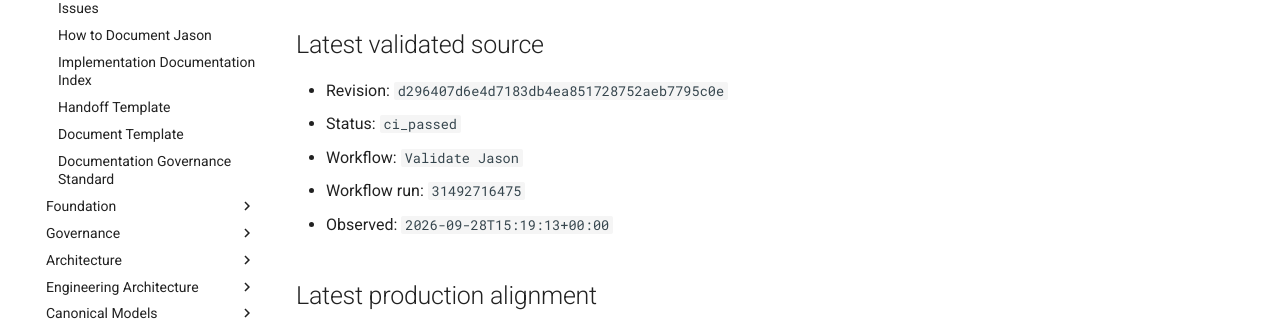
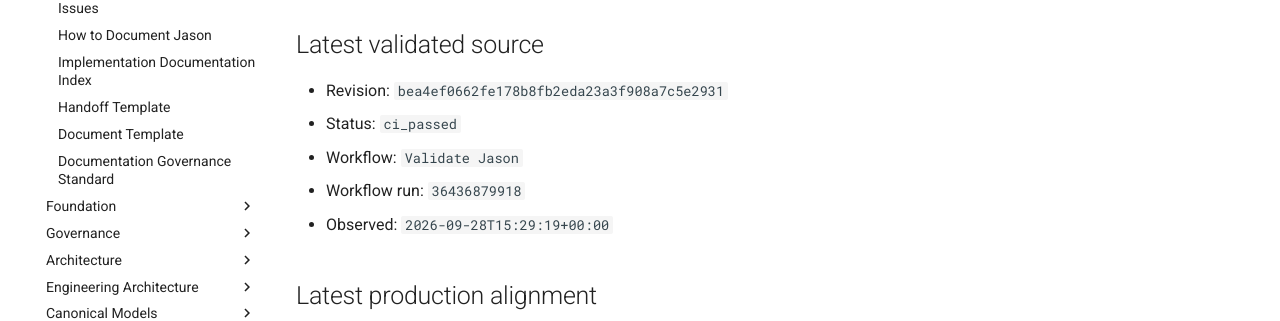
Before and after one commit to al-teamaot-com/jason, an MkDocs documentation site: the page built from docs/control/AUTOMATED-CHANGE-STATE.md, in a window 1280 px wide and 1163 px high. Shown: the part 337-658 px from the top of the window. Built offline with MkDocs 1.6.1 and Material for MkDocs 9.7.7, drawn with Linux system fonts in a browser that asks for light colours; comment, search, counter and statistics services are not loaded.

Commit message:
Reconcile automated documentation state for bea4ef0662fe

```diff
--- a/docs/control/AUTOMATED-CHANGE-STATE.md
+++ b/docs/control/AUTOMATED-CHANGE-STATE.md
@@ -8,11 +8,11 @@
 
 ## Latest validated source
 
-- Revision: `d296407d6e4d7183db4ea851728752aeb7795c0e`
+- Revision: `bea4ef0662fe178b8fb2eda23a3f908a7c5e2931`
 - Status: `ci_passed`
 - Workflow: `Validate Jason`
-- Workflow run: `31492716475`
-- Observed: `2026-09-28T15:19:13+00:00`
+- Workflow run: `36436879918`
+- Observed: `2026-09-28T15:29:19+00:00`
 
 ## Latest production alignment
 
```
Also changed, not shown: docs/control/AUTOMATED-CHANGE-STATE.json (+4 -4 lines).
